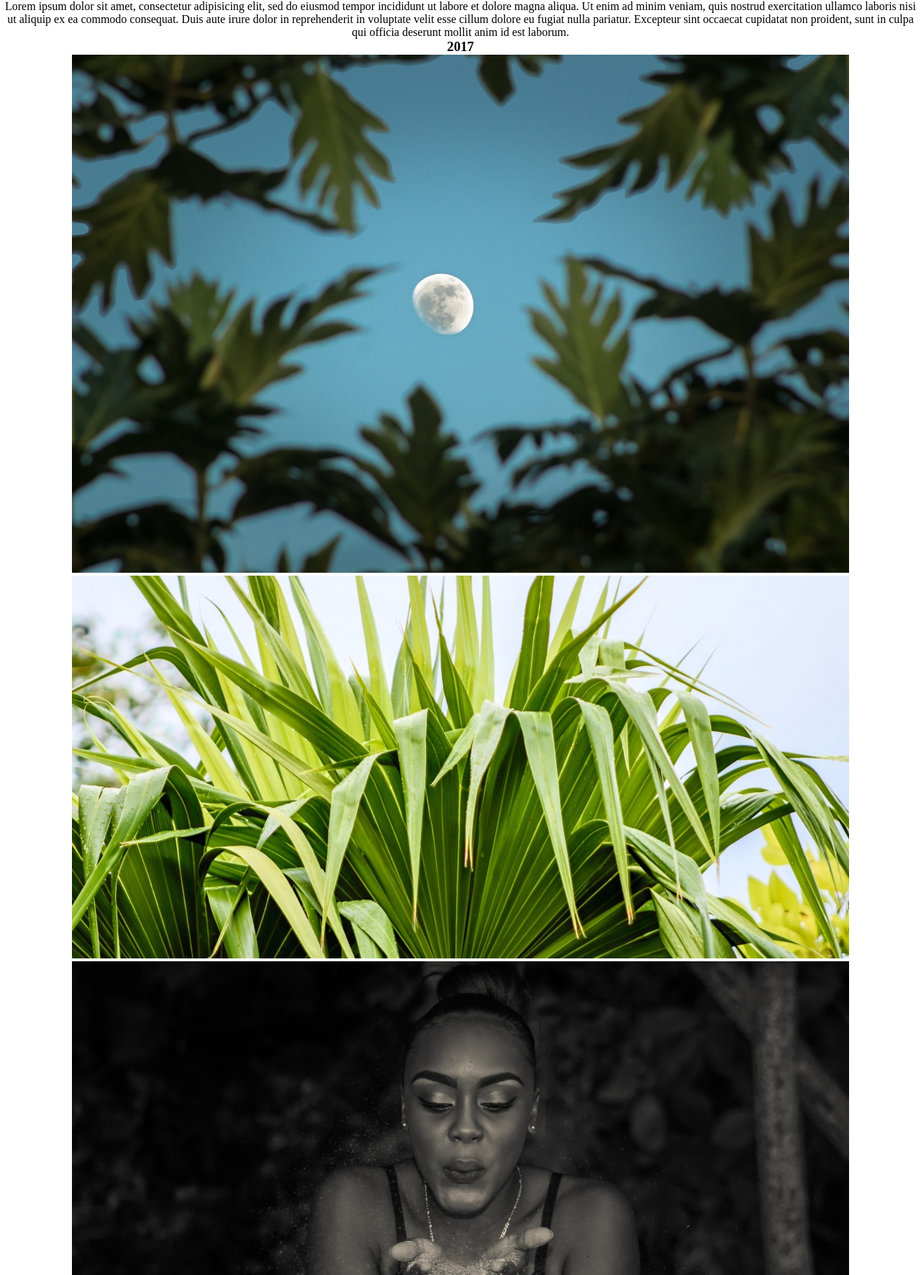
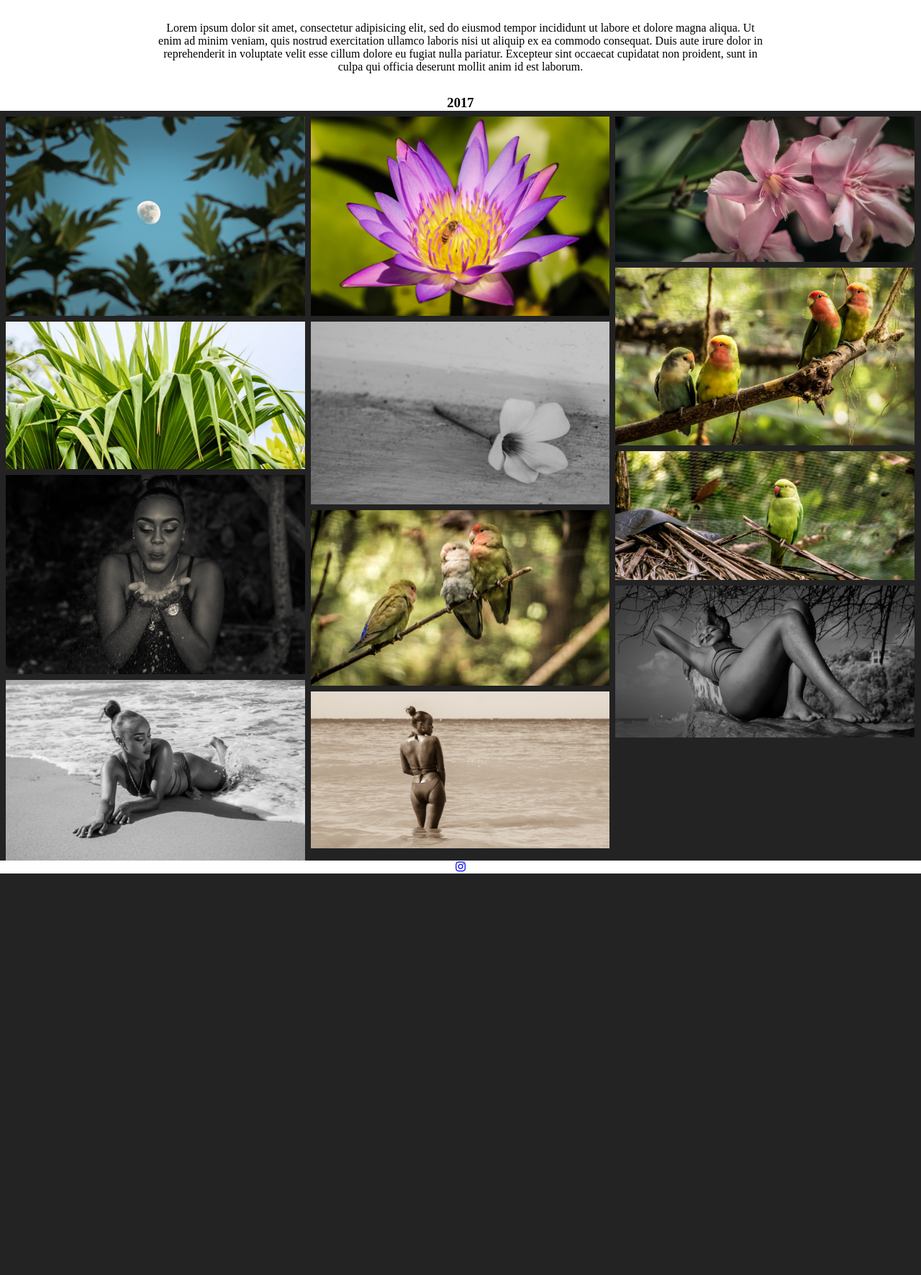
Before and after one commit to ferguson-today/ferguson.today, a PHP site: page /photos/index.php in a window 1280 px wide. Shown: the part 148-1920 px from the top of the page at 72% size. After the commit the page ends 1362 px from the top, so only its background shows below. Run offline with PHP 8.4, Linux system fonts and the light colour scheme.

Commit message:
CSS for photo layout (all viewports) and about paragraph layout (destop only)

```diff
--- a/css/desktop.css
+++ b/css/desktop.css
@@ -19,3 +19,48 @@
   clear: both;
   display: table;
 }
+.about p{
+  width: 70%;
+  margin: auto;
+  padding: 10px;
+}
+/*Photos Page*/
+
+
+
+.photo-row {
+  display: flex;
+  flex-wrap: wrap;
+  padding: 0 4px;
+  margin: 0px auto;
+  background-color: #232323;;
+}
+
+/* Create four equal columns that sits next to each other */
+.photo-column {
+  flex: 33.3%;
+  max-width: 33.3%;
+  padding: 0 4px;
+}
+
+.photo-column img {
+  margin-top: 8px;
+  vertical-align: middle;
+  width: 100%;
+}
+.media-sec{
+  background-color: #000;
+}
+.media-sec img{
+  width: 300px;
+  display: block;
+  margin: auto;
+}
+.media-sec video{
+  width: 400px;
+  display: block;
+  margin: auto;
+}
+.media-sec video{
+  padding-bottom: 20px
+}
--- a/css/mobile.css
+++ b/css/mobile.css
@@ -1,3 +1,38 @@
+
+/*Photos Page*/
+
+.photo-row {
+  display: flex;
+  flex-wrap: wrap;
+  padding: 0 4px;
+  margin: 0px auto;
+  background-color: #232323;
+}
+
+/* Create four equal columns that sits next to each other */
+.photo-column {
+  flex: 100%;
+  max-width: 100%;
+  padding: 0 4px;
+}
+
+.photo-column img {
+  margin-top: 8px;
+  vertical-align: middle;
+  width: 100%;
+}
+.media-sec{
+  background-color: #000;
+}
+.media-sec img{
+  width: 50%;
+  display: block;
+  margin: auto;
+}
+.media-sec video{
+  width: 100%;
+  display: block;
+}
 [class*="col-"]{
   float: none;
   width: 100%;
@@ -8,3 +43,40 @@
   clear: both;
   display: table;
 }
+.about{
+  padding: 20px;
+}
+/*Photos Page*/
+
+.photo-row {
+  display: flex;
+  flex-wrap: wrap;
+  padding: 0 4px;
+  margin: 0px auto;
+  background-color: #000;
+}
+
+/* Create four equal columns that sits next to each other */
+.photo-column {
+  flex: 100%;
+  max-width: 100%;
+  padding: 0 4px;
+}
+
+.photo-column img {
+  margin-top: 8px;
+  vertical-align: middle;
+  width: 100%;
+}
+.media-sec{
+  background-color: #000;
+}
+.media-sec img{
+  width: 50%;
+  display: block;
+  margin: auto;
+}
+.media-sec video{
+  width: 100%;
+  display: block;
+}
```
